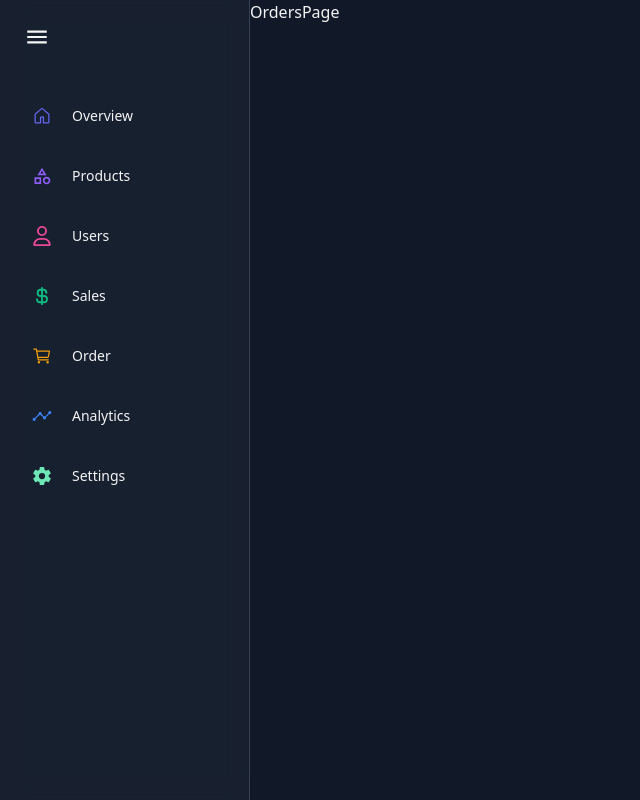
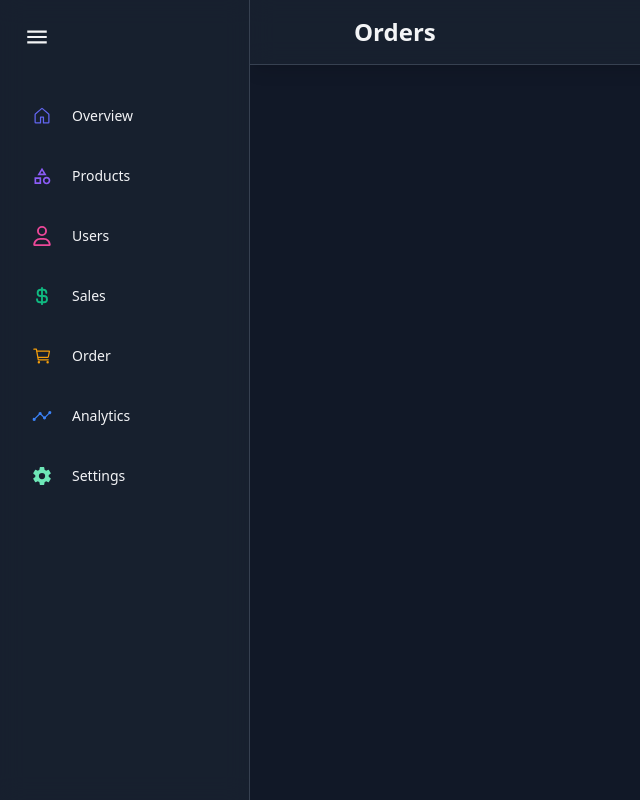
Before and after one commit to anishaxtha/Admin-Dashboard, a React (Vite) app: page /orders in a window 1280 px wide. Shown: the whole page, without its empty margins (0-640 px from the left). Built offline with nearby package versions, Linux system fonts and the light colour scheme.

Commit message:
order page

```diff
--- a/src/pages/OrdersPage.jsx
+++ b/src/pages/OrdersPage.jsx
@@ -1,7 +1,19 @@
 import React from "react";
+import Header from "../components/common/Header";
+import { motion } from "framer-motion";
 
 const OrdersPage = () => {
-  return <div>OrdersPage</div>;
+  return (
+    <div className="flex-1  overflow-auto relative  z-10">
+      <Header title="Orders" />
+      <motion.div
+        className="grid grid-cols-1 gap-5  sm:grid-cols-2 lg:grid-cols-4  mb-8"
+        initial={{ opacity: 0, y: 20 }}
+        animate={{ opacity: 1, y: 0 }}
+        transition={{ duation: 1 }}
+      ></motion.div>
+    </div>
+  );
 };
 
 export default OrdersPage;
```
